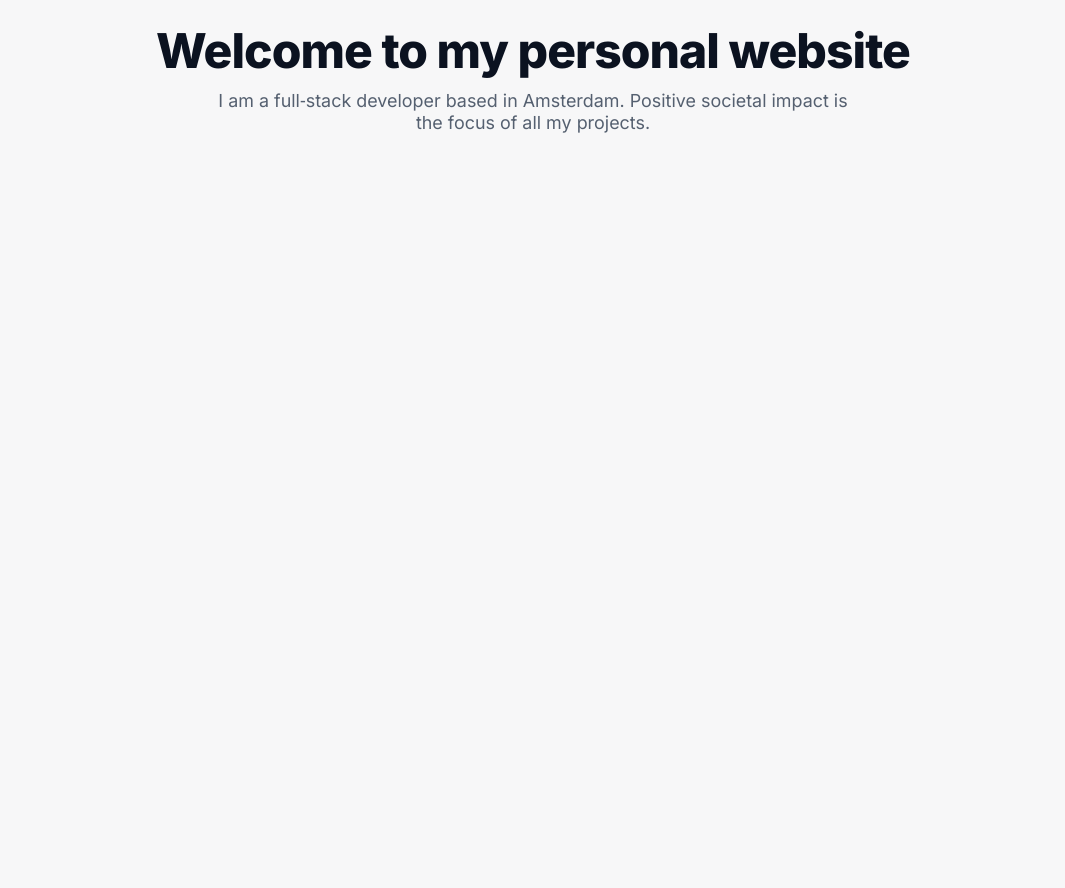
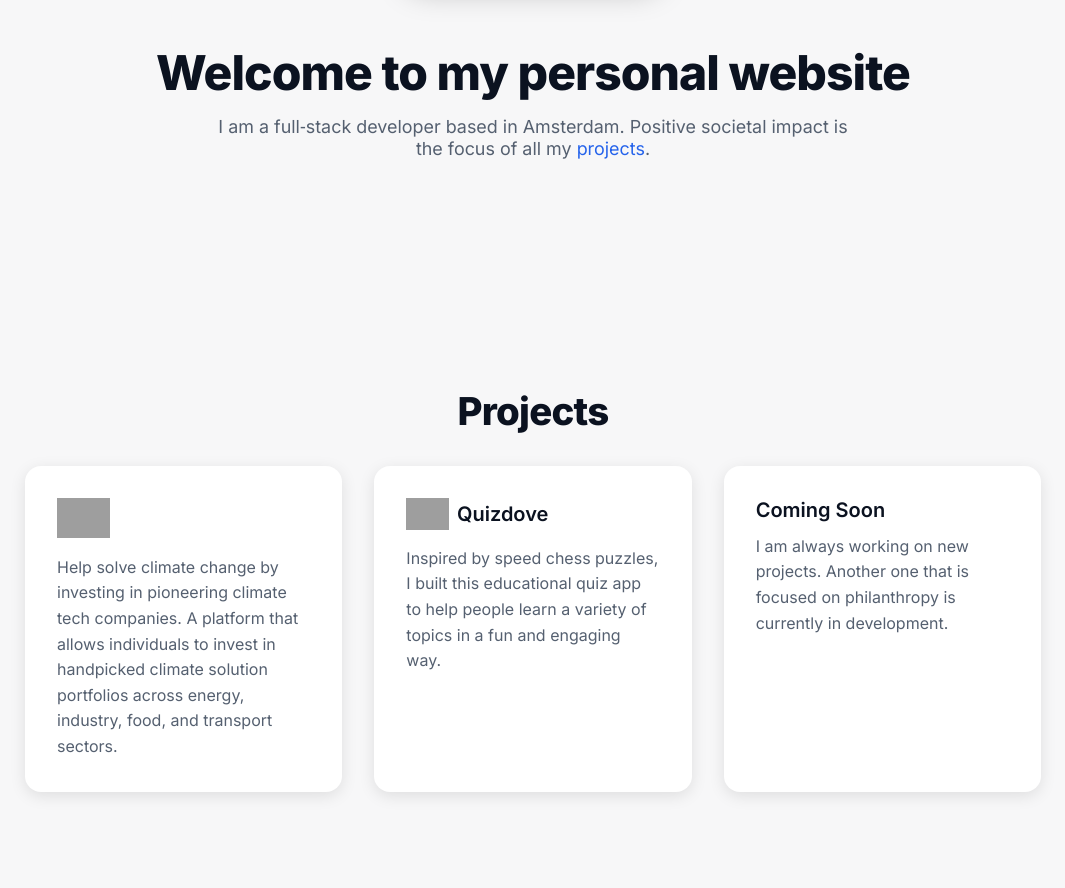
Before and after one commit to ajstaal/ajstaal-website, a website: page index.html in a window 1280 px wide. Shown: the part 492-1380 px from the top of the page, without its empty margins (107-1172 px from the left). Before the commit the page ends 800 px from the top, so only its background shows below. Drawn offline with Linux system fonts and the light colour scheme; grey boxes are pictures that could not be loaded.

Commit message:
add project section

```diff
--- a/index.html
+++ b/index.html
@@ -29,19 +29,24 @@
       }
     }
     * { box-sizing: border-box; }
-    html, body { height: 100%; }
     body {
       margin: 0;
       font-family: Inter, system-ui, -apple-system, Segoe UI, Roboto, "Helvetica Neue", Arial, "Apple Color Emoji", "Segoe UI Emoji";
       background: radial-gradient(1200px 800px at 50% 0%, rgba(147,197,253,0.10), transparent 60%), var(--bg);
       color: var(--fg);
-      display: grid;
-      place-items: center;
     }
     .container {
       width: min(1080px, 94vw);
-      padding: 6vh 2rem 12vh;
       text-align: center;
+      margin: 0 auto;
+    }
+    .hero-section {
+      min-height: 100vh;
+      display: flex;
+      flex-direction: column;
+      justify-content: center;
+      align-items: center;
+      padding: 6vh 2rem;
     }
     .hero {
       display: grid;
@@ -54,8 +59,10 @@
     /* Mobile optimizations */
     @media (max-width: 640px) {
       .container {
-        padding: 3vh 0.75rem 6vh;
         width: 100vw;
+      }
+      .hero-section {
+        padding: 3vh 0.75rem;
       }
       .hero {
         gap: 1.5rem;
@@ -223,11 +230,91 @@
     .footer { margin-top: 12vh; color: var(--muted); font-size: .9rem; }
     .footer a{ color: inherit; }
 
+    /* Projects section styles */
+    .projects-section {
+      padding: 6vh 2rem 12vh;
+      text-align: left;
+    }
+    .projects-section h2 {
+      font-size: clamp(2rem, 3vw, 2.5rem);
+      margin-bottom: 1rem;
+      text-align: center;
+      letter-spacing: -0.02em;
+    }
+    .projects-intro {
+      color: var(--muted);
+      text-align: center;
+      max-width: 60ch;
+      margin: 0 auto 3rem;
+      font-size: 1.1rem;
+    }
+    .projects-grid {
+      display: grid;
+      grid-template-columns: repeat(auto-fit, minmax(280px, 1fr));
+      gap: 2rem;
+      margin-top: 2rem;
+    }
+    .project-card {
+      background: var(--card);
+      padding: 2rem;
+      border-radius: 16px;
+      box-shadow: 0 4px 16px rgba(0,0,0,.1);
+      transition: transform .2s ease, box-shadow .2s ease;
+    }
+    .project-card:hover {
+      transform: translateY(-4px);
+      box-shadow: 0 8px 24px rgba(0,0,0,.15);
+    }
+    .project-card h3 {
+      margin: 0 0 0.75rem;
+      font-size: 1.25rem;
+      font-weight: 600;
+    }
+    .project-card p {
+      margin: 0;
+      color: var(--muted);
+      line-height: 1.6;
+    }
+
+    /* Projects link styling */
+    .projects-link {
+      color: var(--accent);
+      text-decoration: underline;
+      text-decoration-color: transparent;
+      transition: text-decoration-color .2s ease;
+    }
+    .projects-link:hover {
+      text-decoration-color: var(--accent);
+    }
+
+    /* Smooth scrolling */
+    html {
+      scroll-behavior: smooth;
+    }
+
+    /* Mobile projects section */
+    @media (max-width: 640px) {
+      .projects-section {
+        margin-top: 4rem;
+      }
+      .projects-grid {
+        grid-template-columns: 1fr;
+        gap: 1.5rem;
+      }
+      .project-card {
+        padding: 1.5rem;
+      }
+      .projects-intro {
+        font-size: 1rem;
+        margin-bottom: 2rem;
+      }
+    }
+
   </style>
 </head>
 <body>
   <main class="container" aria-label="Intro">
-
+    <div class="hero-section">
       <section class="hero" aria-label="Avatar and social links">
         <div class="icon-btns">
           <a class="icon-btn" href="https://github.com/atlasrealm" target="_blank" rel="noopener noreferrer" aria-label="GitHub">
@@ -247,7 +334,29 @@
       </section>
 
       <h1>Welcome to my personal website</h1>
-    <p class="lead">I am a full‑stack developer based in Amsterdam. Positive societal impact is the focus of all my projects.</p>
+      <p class="lead">I am a full‑stack developer based in Amsterdam. Positive societal impact is the focus of all my <a href="#projects" class="projects-link">projects</a>.</p>
+    </div>
+
+    <section id="projects" class="projects-section" aria-label="Projects">
+      <h2>Projects</h2>
+      <div class="projects-grid">
+        <a href="https://carbonequity.com" target="_blank" rel="noopener noreferrer" class="project-card" style="text-decoration: none; color: inherit;">
+          <h3><img src="https://cdn.prod.website-files.com/62eb8ccb51692698f4ded799/62f4d7d6c5de6410ad248bdd_carbon-equtity-logo-white.svg" alt="Carbon Equity" style="height: 40px;"></h3>
+          <p>Help solve climate change by investing in pioneering climate tech companies. A platform that allows individuals to invest in handpicked climate solution portfolios across energy, industry, food, and transport sectors.</p>
+        </a>
+        <a href="https://quizdove.com" target="_blank" rel="noopener noreferrer" class="project-card" style="text-decoration: none; color: inherit;">
+          <h3 style="display: flex; align-items: center; gap: 8px; margin-bottom: 1rem;">
+            <img src="https://quizdove.com/static/images/dove.svg" alt="QuizDove dove icon" style="height: 32px;">
+            <span style="font-family: 'Inter', -apple-system, BlinkMacSystemFont, 'Segoe UI', Roboto, sans-serif; font-weight: 600;">Quizdove</span>
+          </h3>
+          <p>Inspired by speed chess puzzles, I built this educational quiz app to help people learn a variety of topics in a fun and engaging way.</p>
+        </a>
+        <div class="project-card">
+          <h3>Coming Soon</h3>
+          <p>I am always working on new projects. Another one that is focused on philanthropy is currently in development.</p>
+        </div>
+      </div>
+    </section>
 
     <!-- <footer class="footer">
       <span>© <span id="y"></span> Your Name</span>
```
Lines whose indentation alone changed are shown as unchanged.
